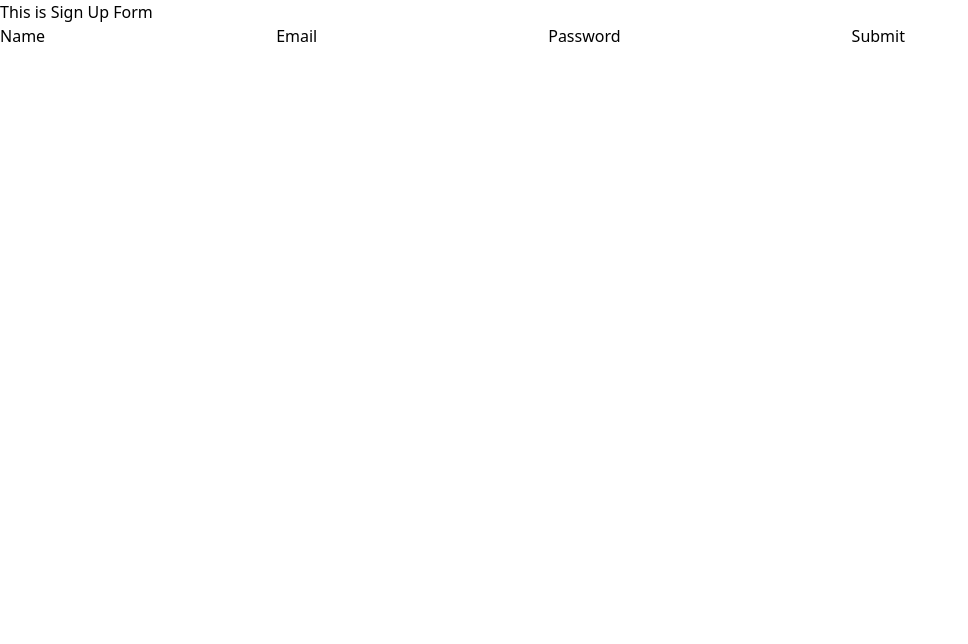
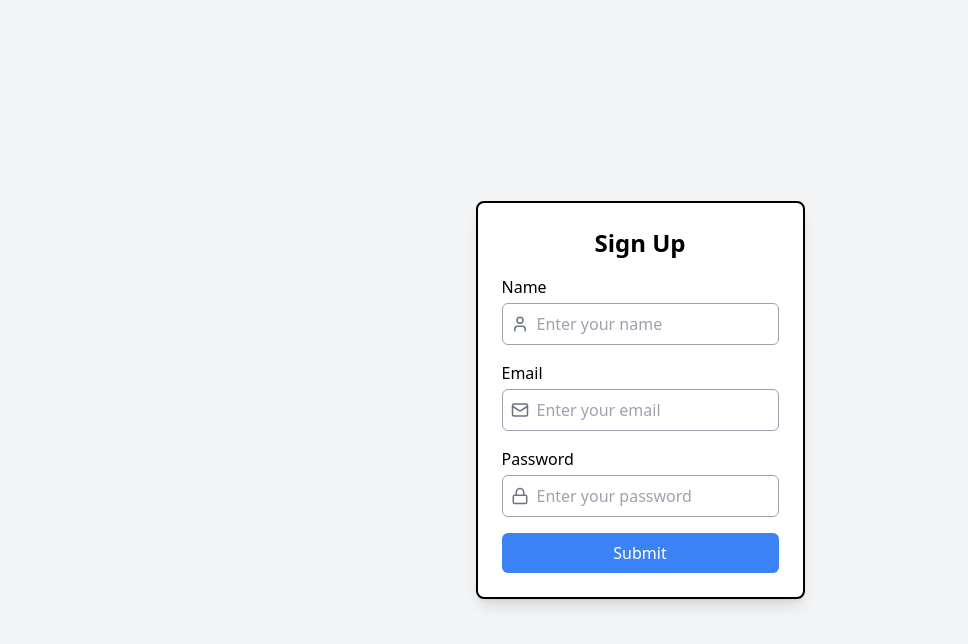
Before and after one commit to dev-martin02/bookPlanner, a React (Vite) app: page /signup in a window 1280 px wide. Shown: the top 644 px of the page, without its empty margins (0-968 px from the left). Built offline with nearby package versions, Linux system fonts and the light colour scheme.

Commit message:
Style was added it to login and signUp components, also bug was fix it whit chapters not rendering

```diff
--- a/src/api/SupaApi.tsx
+++ b/src/api/SupaApi.tsx
@@ -83,6 +83,5 @@ export async function getChapters(id: number) {
 
   const bookChapter = data.filter((response) => response.bookId === id);
   if (!bookChapter) return { message: "There are no chapters for this book" };
-  console.log(bookChapter);
   return bookChapter;
 }
--- a/src/components/book/Chapter.tsx
+++ b/src/components/book/Chapter.tsx
@@ -33,7 +33,7 @@ export const Chapter = () => {
   ));
   // Get the chapter
   const currentChapter = bookChapter.filter(
-    (chapter) => chapter.chapterNum === urlChapterId.chapterId
+    (chapter) => chapter.id === Number(urlChapterId.chapterId)
   );
 
   function handleNoteForm(e: FormEvent) {
--- a/src/components/form/AddBookForm.tsx
+++ b/src/components/form/AddBookForm.tsx
@@ -9,8 +9,7 @@ interface AddBookFormProps {
 }
 
 export const AddBookForm: React.FC<AddBookFormProps> = ({ setDisplayForm }) => {
-  const { addBook, currentAvaibleBookID, incrementId, currentUser, books } =
-    useBookStore();
+  const { addBook, currentUser, books } = useBookStore();
 
   function handleForm(e: FormEvent) {
     e.preventDefault();
@@ -47,7 +46,6 @@ export const AddBookForm: React.FC<AddBookFormProps> = ({ setDisplayForm }) => {
         .then((response) => {
           console.log(response);
           addBook(newBook);
-          incrementId();
           alert("new book was added it!");
         })
         .catch((e) => alert("there was an error " + e.message));
--- a/src/components/form/AddChapterForm.tsx
+++ b/src/components/form/AddChapterForm.tsx
@@ -9,7 +9,7 @@ interface AddChapterFormProps {
   book: string;
 }
 export const AddChapterForm = ({ book }: AddChapterFormProps) => {
-  const { addChapter } = useBookStore();
+  const { addChapter, bookChapters } = useBookStore();
 
   function handleChapterForm(e: FormEvent) {
     e.preventDefault();
@@ -42,7 +42,7 @@ export const AddChapterForm = ({ book }: AddChapterFormProps) => {
   return (
     <form
       onSubmit={handleChapterForm}
-      className="space-y-4 bg-white p-6 rounded-lg shadow-md"
+      className="space-y-4 bg-white p-6 rounded-lg mb-4 shadow-md"
     >
       <div className="space-y-9">
         <div className="relative">
--- a/src/components/user/Login.tsx
+++ b/src/components/user/Login.tsx
@@ -3,6 +3,7 @@ import { Account } from "../../interface";
 import { loginApi } from "../../api/SupaApi";
 import { Link } from "react-router-dom";
 import { useBookStore } from "../../store/book.store";
+import { Mail, Lock } from "lucide-react";
 
 export default function Login() {
   const { setCurrentUser } = useBookStore();
@@ -27,24 +28,51 @@ export default function Login() {
   };
 
   return (
-    <>
-      <h2>This is Login Form</h2>
-      <form onSubmit={handleLoginForm}>
-        <label>
-          Email
-          <input type="text" name="email" />
-        </label>
+    <div className="flex justify-center h-screen items-center bg-gray-100">
+      <div className="border-2 border-black p-6 rounded-lg shadow-lg bg-white">
+        <h2 className="text-2xl font-semibold mb-4 text-center">Login</h2>
+        <form onSubmit={handleLoginForm} className="space-y-4">
+          <label className="flex flex-col space-y-1">
+            <span className="font-medium">Email</span>
+            <div className="flex items-center border border-gray-400 rounded-md p-2">
+              <Mail className="w-5 h-5 text-gray-500 mr-2" />
+              <input
+                type="text"
+                name="email"
+                className="outline-none w-full"
+                placeholder="Enter your email"
+              />
+            </div>
+          </label>
 
-        <label>
-          Password
-          <input type="password" name="password" />
-        </label>
+          <label className="flex flex-col space-y-1">
+            <span className="font-medium">Password</span>
+            <div className="flex items-center border border-gray-400 rounded-md p-2">
+              <Lock className="w-5 h-5 text-gray-500 mr-2" />
+              <input
+                type="password"
+                name="password"
+                className="outline-none w-full"
+                placeholder="Enter your password"
+              />
+            </div>
+          </label>
 
-        <button type="submit">Submit</button>
-      </form>
+          <button
+            type="submit"
+            className="w-full bg-blue-500 text-white py-2 rounded-md hover:bg-blue-600 transition duration-300"
+          >
+            Submit
+          </button>
+        </form>
 
-      <p>Font have an Account yet?</p>
-      <Link to={"/signup"}>Sign Up here</Link>
-    </>
+        <p className="mt-4 text-sm text-center">
+          Don't have an account yet?
+          <Link to="/signup" className="text-blue-500 hover:underline ml-1">
+            Sign up here
+          </Link>
+        </p>
+      </div>
+    </div>
   );
 }
--- a/src/components/user/SignUp.tsx
+++ b/src/components/user/SignUp.tsx
@@ -1,6 +1,8 @@
 import { FormEvent } from "react";
 import { Account } from "../../interface";
 import { createNewUser } from "../../api/SupaApi";
+import { Mail, Lock, User } from "lucide-react";
+
 export default function SignUp() {
   const handleSignUpForm = async (e: FormEvent) => {
     e.preventDefault();
@@ -24,18 +26,60 @@ export default function SignUp() {
   };
 
   return (
-    <>
-      <h1>This is Sign Up Form</h1>
-      <form onSubmit={handleSignUpForm}>
-        <label>Name</label>
-        <input type="text" name="name" required />
-        <label>Email</label>
-        <input type="email" name="email" required />
-        <label>Password</label>
-        <input type="password" name="password" required />
+    <div className="flex justify-center h-screen items-center bg-gray-100">
+      <div className="border-2 border-black p-6 rounded-lg shadow-lg bg-white">
+        <h2 className="text-2xl font-semibold mb-4 text-center">Sign Up</h2>
+        <form onSubmit={handleSignUpForm} className="space-y-4">
+          <label className="flex flex-col space-y-1">
+            <span className="font-medium">Name</span>
+            <div className="flex items-center border border-gray-400 rounded-md p-2">
+              <User className="w-5 h-5 text-gray-500 mr-2" />
+              <input
+                type="text"
+                name="name"
+                className="outline-none w-full"
+                placeholder="Enter your name"
+                required
+              />
+            </div>
+          </label>
 
-        <button>Submit</button>
-      </form>
-    </>
+          <label className="flex flex-col space-y-1">
+            <span className="font-medium">Email</span>
+            <div className="flex items-center border border-gray-400 rounded-md p-2">
+              <Mail className="w-5 h-5 text-gray-500 mr-2" />
+              <input
+                type="email"
+                name="email"
+                className="outline-none w-full"
+                placeholder="Enter your email"
+                required
+              />
+            </div>
+          </label>
+
+          <label className="flex flex-col space-y-1">
+            <span className="font-medium">Password</span>
+            <div className="flex items-center border border-gray-400 rounded-md p-2">
+              <Lock className="w-5 h-5 text-gray-500 mr-2" />
+              <input
+                type="password"
+                name="password"
+                className="outline-none w-full"
+                placeholder="Enter your password"
+                required
+              />
+            </div>
+          </label>
+
+          <button
+            type="submit"
+            className="w-full bg-blue-500 text-white py-2 rounded-md hover:bg-blue-600 transition duration-300"
+          >
+            Submit
+          </button>
+        </form>
+      </div>
+    </div>
   );
 }
--- a/src/pages/Book.tsx
+++ b/src/pages/Book.tsx
@@ -23,7 +23,9 @@ export default function Book() {
   return (
     <section className="mt-5 flex flex-col items-center md:grid md:grid-cols-3 md:grid-rows-3 gap-3">
       {books.length === 0 ? (
-        <p>Your currently don't have any books! Would you like to add it?</p>
+        <p className="text-gray-700 text-xl w-full">
+          You currently don't have any books! Would you like to add one?
+        </p>
       ) : (
         allBooks
       )}
--- a/src/pages/Home.tsx
+++ b/src/pages/Home.tsx
@@ -13,7 +13,10 @@ export default function Home() {
     currentUser.name.length !== 0 ? (
       <button>{currentUser.name}</button>
     ) : (
-      <Link to={"/login"} className="border-2 rounded px-2 py-1 ">
+      <Link
+        to="/login"
+        className="border-2 border-blue-500 text-blue-500 bg-white rounded-lg px-2 py-1  font-semibold transition duration-300 ease-in-out hover:bg-blue-500 hover:text-white focus:outline-none focus:ring-2 focus:ring-blue-500 focus:ring-offset-2"
+      >
         Login
       </Link>
     );
```
